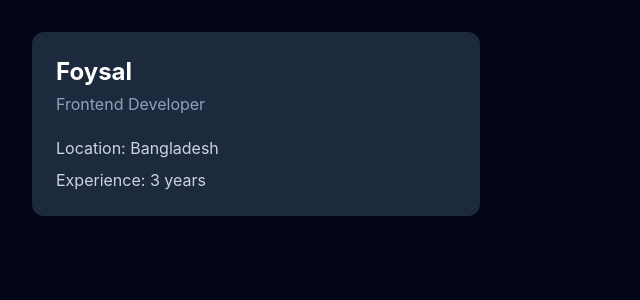
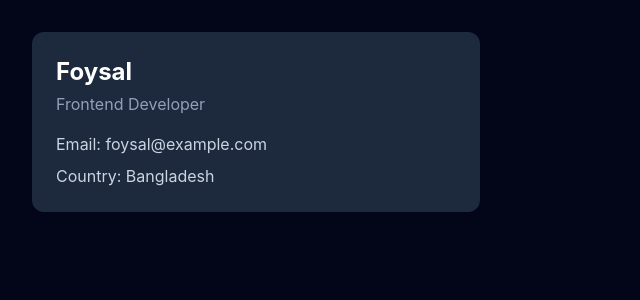
Before and after one commit to foysaliio/React-Mastery-Journey, a React (Vite) app: page / in a window 1280 px wide. Shown: the top 300 px of the page, without its empty margins (0-640 px from the left). Built offline with nearby package versions, Linux system fonts and the light colour scheme.

Commit message:
feat(react): understand one way data flow

```diff
--- a/src/App.tsx
+++ b/src/App.tsx
@@ -1,9 +1,14 @@
-import ProfileCard from "./components/ProfileCard";
+import UserCard from "./components/UserCard";
 
 const App = () => {
+  const name: string = "Foysal";
+  const role: string = "Frontend Developer";
+  const email: string = "foysal@example.com";
+  const country: string = "Bangladesh";
+
   return (
     <main className="min-h-screen bg-slate-950 p-8">
-      <ProfileCard />
+      <UserCard name={name} role={role} email={email} country={country} />
     </main>
   );
 };
--- a/src/components/ProfileCard.tsx
+++ /dev/null
@@ -1,20 +0,0 @@
-import ProfileHeader from "./ProfileHeader";
-import ProfileInfo from "./ProfileInfo";
-
-const ProfileCard = () => {
-  const name: string = "Foysal";
-  const role: string = "Frontend Developer";
-  const location: string = "Bangladesh";
-  const experience: number = 3;
-
-  return (
-    <article className="max-w-md rounded-xl bg-slate-800 p-6 text-white">
-      {/* ProfileCard is the parent of these components */}
-      <ProfileHeader name={name} role={role} />
-
-      <ProfileInfo location={location} experience={experience} />
-    </article>
-  );
-};
-
-export default ProfileCard;
--- a/src/components/ProfileHeader.tsx
+++ /dev/null
@@ -1,15 +0,0 @@
-interface ProfileHeaderProps {
-  name: string;
-  role: string;
-}
-
-const ProfileHeader = ({ name, role }: ProfileHeaderProps) => {
-  return (
-    <header className="">
-      <h2 className="text-2xl font-bold">{name}</h2>
-      <p className="mt-1 text-slate-400">{role}</p>
-    </header>
-  );
-};
-
-export default ProfileHeader;
--- a/src/components/ProfileInfo.tsx
+++ /dev/null
@@ -1,15 +0,0 @@
-interface ProfileInfoProps {
-  location: string;
-  experience: number;
-}
-
-const ProfileInfo = ({ location, experience }: ProfileInfoProps) => {
-  return (
-    <div className="mt-5 space-y-2 text-slate-300">
-      <p>Location: {location} </p>
-      <p>Experience: {experience} years</p>
-    </div>
-  );
-};
-
-export default ProfileInfo;
--- /dev/null
+++ b/src/components/UserCard.tsx
@@ -0,0 +1,22 @@
+import UserDetails from "./UserDetails";
+
+interface UserCardProps {
+  name: string;
+  role: string;
+  email: string;
+  country: string;
+}
+
+const UserCard = ({ name, role, email, country }: UserCardProps) => {
+  return (
+    <article className="max-w-md rounded-xl bg-slate-800 p-6 text-white">
+      <h2 className="text-2xl font-bold"> {name} </h2>
+
+      <p className="mt-1 text-slate-400"> {role} </p>
+
+      <UserDetails email={email} country={country} />
+    </article>
+  );
+};
+
+export default UserCard;
--- /dev/null
+++ b/src/components/UserDetails.tsx
@@ -0,0 +1,15 @@
+interface UserDetailsProps {
+  email: string;
+  country: string;
+}
+
+const UserDetails = ({ email, country }: UserDetailsProps) => {
+  return (
+    <div className="mt-4 space-y-2 text-slate-300">
+      <p>Email: {email} </p>
+      <p>Country: {country} </p>
+    </div>
+  );
+};
+
+export default UserDetails;
```
